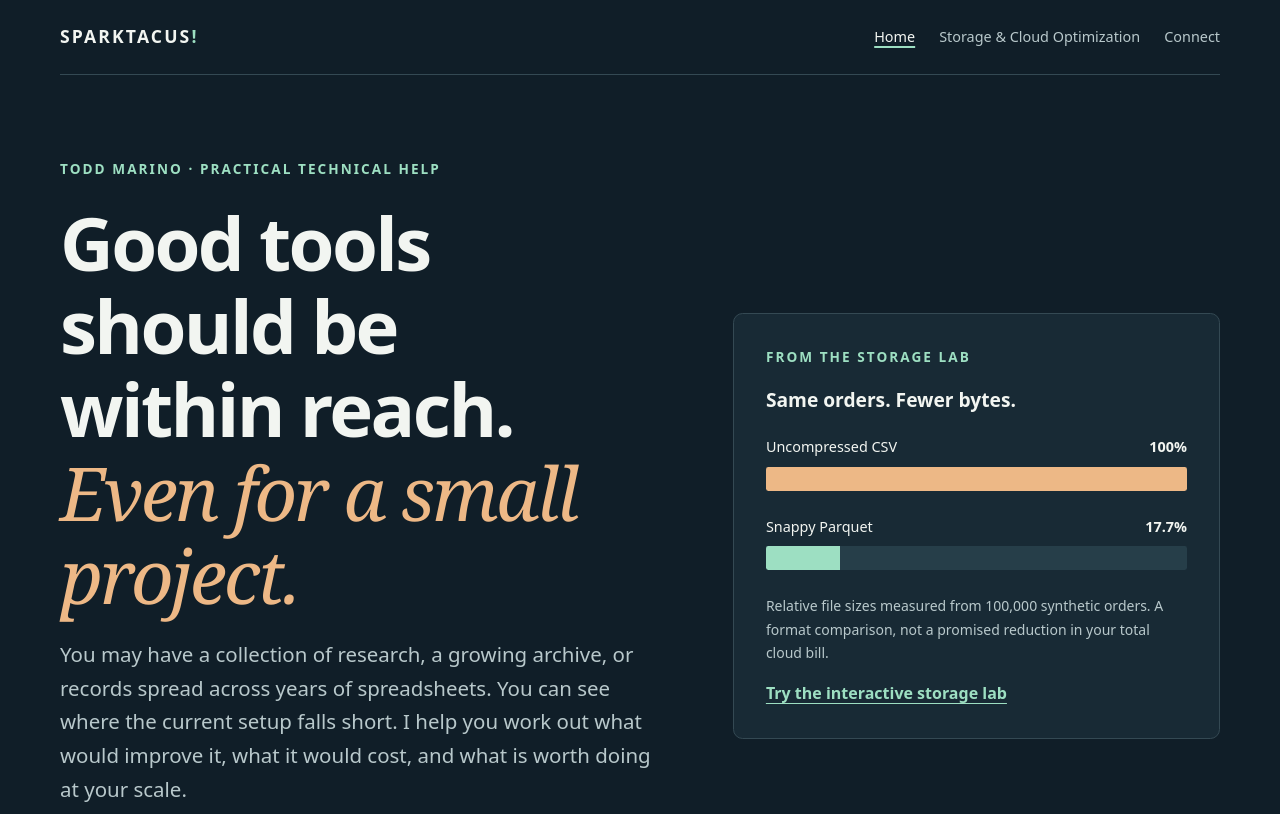
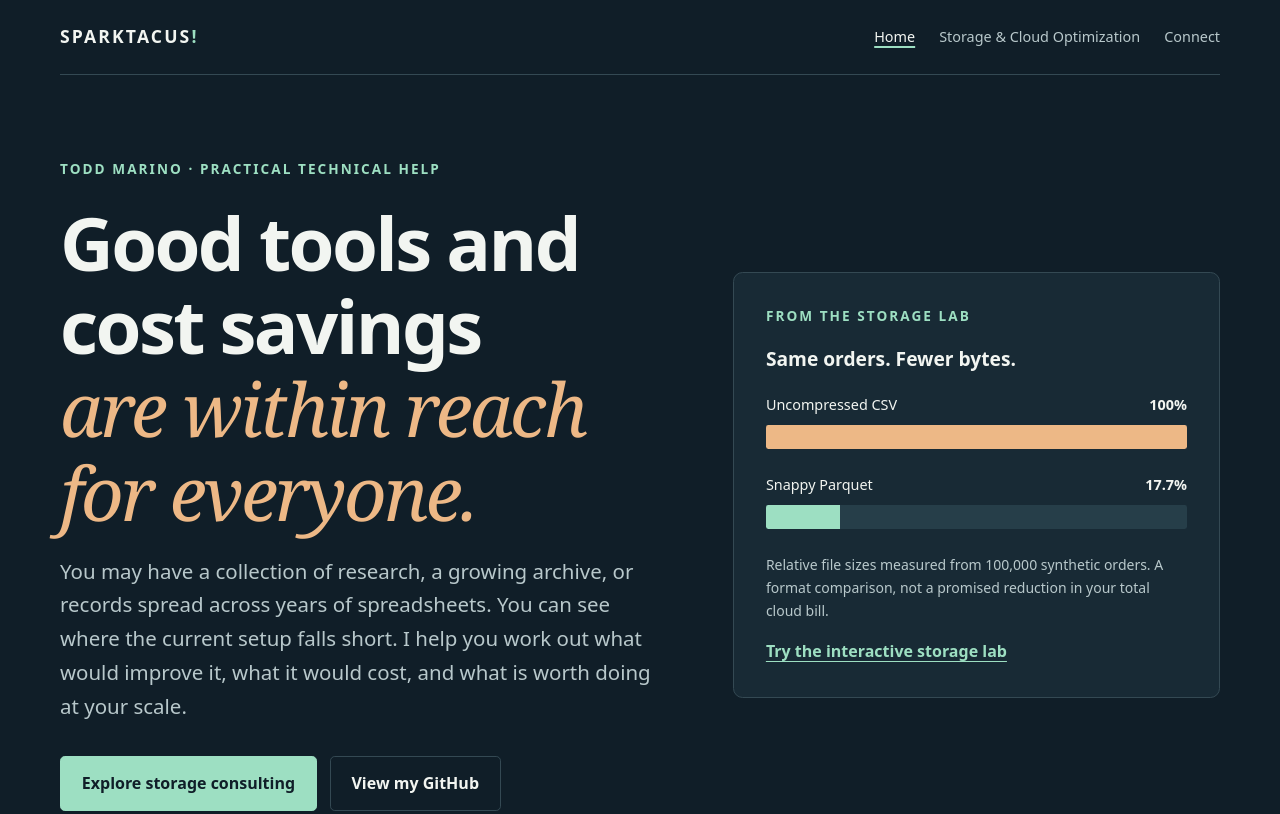
Before and after one commit to marinertt/marinertt.github.io, a plain HTML site: page index.html in a window 1280 px wide. Shown: the top 814 px of the page. Drawn offline with Linux system fonts and the light colour scheme.

Commit message:
Use updated tools and cost savings headline

```diff
--- a/index.html
+++ b/index.html
@@ -13,7 +13,7 @@
 <header class="header"><a class="brand" href="/">SPARKTACUS<span>!</span></a><nav aria-label="Main navigation"><a href="/" aria-current="page">Home</a><a href="/storage-consulting/">Storage & Cloud Optimization</a><a href="/#contact">Connect</a></nav></header>
 <main id="main">
 <section class="hero">
-<div><p class="eyebrow">Todd Marino · Practical technical help</p><h1>Good tools should be within reach.<br><em>Even for a small project.</em></h1><p class="lead">You may have a collection of research, a growing archive, or records spread across years of spreadsheets. You can see where the current setup falls short. I help you work out what would improve it, what it would cost, and what is worth doing at your scale.</p><div class="actions"><a class="button" href="/storage-consulting/">Explore storage consulting</a><a class="button secondary" href="https://github.com/marinertt">View my GitHub</a></div></div>
+<div><p class="eyebrow">Todd Marino · Practical technical help</p><h1>Good tools and cost savings<br><em>are within reach for everyone.</em></h1><p class="lead">You may have a collection of research, a growing archive, or records spread across years of spreadsheets. You can see where the current setup falls short. I help you work out what would improve it, what it would cost, and what is worth doing at your scale.</p><div class="actions"><a class="button" href="/storage-consulting/">Explore storage consulting</a><a class="button secondary" href="https://github.com/marinertt">View my GitHub</a></div></div>
 <aside class="data-visual" aria-labelledby="sample-title"><p class="eyebrow">From the storage lab</p><h2 id="sample-title">Same orders. Fewer bytes.</h2><div class="bar-label"><span>Uncompressed CSV</span><strong>100%</strong></div><div class="bar-track"><div class="bar" style="width:100%"></div></div><div class="bar-label"><span>Snappy Parquet</span><strong>17.7%</strong></div><div class="bar-track"><div class="bar compact"></div></div><p class="caption">Relative file sizes measured from 100,000 synthetic orders. A format comparison, not a promised reduction in your total cloud bill.</p><p style="margin:1rem 0 0"><a class="text-link" href="/storage-consulting/calculator/">Try the interactive storage lab</a></p></aside>
 </section>
 <section class="section" aria-labelledby="services-title"><div class="section-heading"><h2 id="services-title">Start with the part that makes the work harder.</h2><p>Finding the right version of a document. Keeping track of sources. Paying to store copies you no longer need. A useful technical change should address a problem you can point to.</p></div><div class="services"><article class="service"><h3>Keeping what matters</h3><p>Work out what needs to be kept, how readily you need to reach it, and how much it costs to store. Compare ways to preserve the material without paying for unnecessary copies.</p></article><article class="service"><h3>Choosing suitable tools</h3><p>Find out whether your files and spreadsheets need a few changes or a different home. Compare the expense and upkeep of each option against the work it would save.</p></article><article class="service"><h3>Making a manageable change</h3><p>Plan how to move existing material, check that it arrives intact, and keep it usable. Account for the time, cost, and ongoing care the change will require.</p></article></div></section>
```
